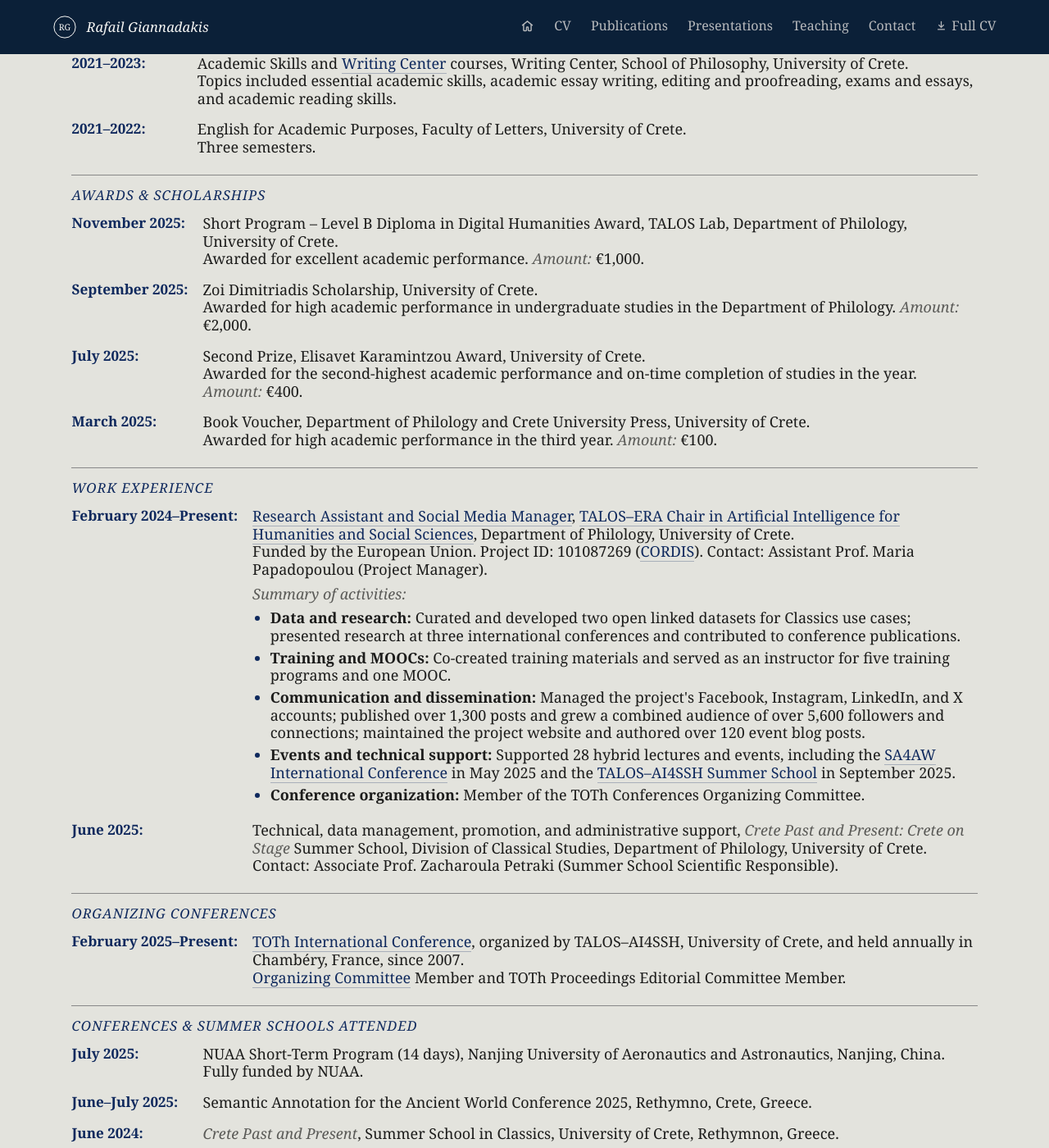
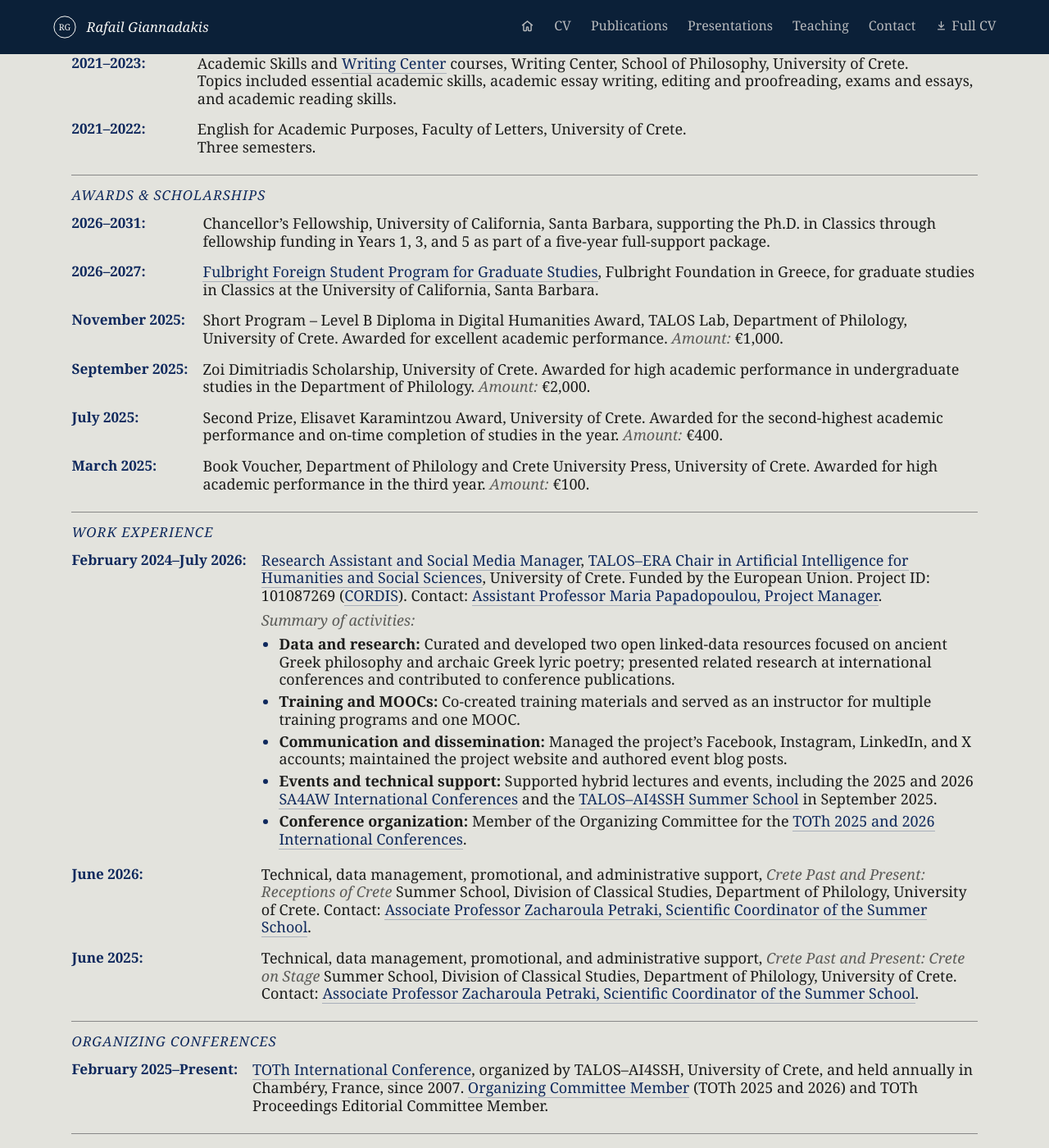
Before and after one commit to rgiannadakis/rgiannadakis.github.io, a Jekyll site: the page built from cv.md, in a window 1280 px wide and 1400 px high, scrolled down 650 px. Shown: the whole window at 82% size. Built offline with Jekyll 4.4.1, drawn with Linux system fonts in a browser that asks for light colours; some of the changed text lies outside the part shown.

Commit message:
site updates

```diff
--- a/cv.md
+++ b/cv.md
@@ -13,24 +13,21 @@ This page provides a concise overview of my academic CV. For publications, datas
 <div class="cv-item">
 <div class="cv-date">2021–2025:</div>
 <div class="cv-description">
-BA in Philology (Ptychio), specializing in Classical Studies, University of Crete.<br>
-<em>Grade:</em> «Άριστα» [Excellent] — 9.42/10. <em>Ranked second in the graduating cohort; completed the degree on time</em> (four-year BA, per the Greek higher-education system).
+BA in Philology (Ptychio), specializing in Classical Studies, University of Crete. <em>Grade:</em> «Άριστα» [Excellent] — 9.42/10. <em>Ranked second in the graduating cohort; completed the degree on time</em> (four-year BA, per the Greek higher-education system).
 </div>
 </div>
 
 <div class="cv-item">
 <div class="cv-date">2018–2021:</div>
 <div class="cv-description">
-Upper Secondary School (Lykeio), 3rd Day Lykeio School of Rethymnon.<br>
-<em>Final grade (Apolytirion):</em> «Άριστα» [Excellent] — 19.9/20.
+Upper Secondary School (Lykeio), 3rd Day Lykeio School of Rethymnon. <em>Final grade (Apolytirion):</em> «Άριστα» [Excellent] — 19.9/20.
 </div>
 </div>
 
 <div class="cv-item">
 <div class="cv-date">2015–2018:</div>
 <div class="cv-description">
-Lower Secondary School (Gymnasio), 3rd Day Gymnasio School of Rethymnon.<br>
-<em>Final grade (Apolytirion):</em> «Άριστα» [Excellent] — 19.3/20.
+Lower Secondary School (Gymnasio), 3rd Day Gymnasio School of Rethymnon. <em>Final grade (Apolytirion):</em> «Άριστα» [Excellent] — 19.3/20.
 </div>
 </div>
 
@@ -86,34 +83,44 @@ Three semesters.
 <div class="cv-list">
 
 <div class="cv-item">
+<div class="cv-date">2026–2031:</div>
+<div class="cv-description">
+Chancellor’s Fellowship, University of California, Santa Barbara, supporting the Ph.D. in Classics through fellowship funding in Years 1, 3, and 5 as part of a five-year full-support package.
+</div>
+</div>
+
+<div class="cv-item">
+<div class="cv-date">2026–2027:</div>
+<div class="cv-description">
+<a href="https://www.fulbright.gr/en/grantees/greek-grantees-profiles/fulbright-foreign-student-program/graduate-students/1987-rafail-giannadakis">Fulbright Foreign Student Program for Graduate Studies</a>, Fulbright Foundation in Greece, for graduate studies in Classics at the University of California, Santa Barbara.
+</div>
+</div>
+
+<div class="cv-item">
 <div class="cv-date">November 2025:</div>
 <div class="cv-description">
-Short Program – Level B Diploma in Digital Humanities Award, TALOS Lab, Department of Philology, University of Crete.<br>
-Awarded for excellent academic performance. <em>Amount:</em> €1,000.
+Short Program – Level B Diploma in Digital Humanities Award, TALOS Lab, Department of Philology, University of Crete. Awarded for excellent academic performance. <em>Amount:</em> €1,000.
 </div>
 </div>
 
 <div class="cv-item">
 <div class="cv-date">September 2025:</div>
 <div class="cv-description">
-Zoi Dimitriadis Scholarship, University of Crete.<br>
-Awarded for high academic performance in undergraduate studies in the Department of Philology. <em>Amount:</em> €2,000.
+Zoi Dimitriadis Scholarship, University of Crete. Awarded for high academic performance in undergraduate studies in the Department of Philology. <em>Amount:</em> €2,000.
 </div>
 </div>
 
 <div class="cv-item">
 <div class="cv-date">July 2025:</div>
 <div class="cv-description">
-Second Prize, Elisavet Karamintzou Award, University of Crete.<br>
-Awarded for the second-highest academic performance and on-time completion of studies in the year. <em>Amount:</em> €400.
+Second Prize, Elisavet Karamintzou Award, University of Crete. Awarded for the second-highest academic performance and on-time completion of studies in the year. <em>Amount:</em> €400.
 </div>
 </div>
 
 <div class="cv-item">
 <div class="cv-date">March 2025:</div>
 <div class="cv-description">
-Book Voucher, Department of Philology and Crete University Press, University of Crete.<br>
-Awarded for high academic performance in the third year. <em>Amount:</em> €100.
+Book Voucher, Department of Philology and Crete University Press, University of Crete. Awarded for high academic performance in the third year. <em>Amount:</em> €100.
 </div>
 </div>
 
@@ -124,28 +131,33 @@ Awarded for high academic performance in the third year. <em>Amount:</em> €100
 <div class="cv-list">
 
 <div class="cv-item">
-<div class="cv-date">February 2024–Present:</div>
+<div class="cv-date">February 2024–July 2026:</div>
 <div class="cv-description">
-<a href="https://talos-ai4ssh.uoc.gr/talos-centre/team/">Research Assistant and Social Media Manager</a>, <a href="https://talos-ai4ssh.uoc.gr/">TALOS–ERA Chair in Artificial Intelligence for Humanities and Social Sciences</a>, Department of Philology, University of Crete.<br>
-Funded by the European Union. Project ID: 101087269 (<a href="https://cordis.europa.eu/project/id/101087269">CORDIS</a>). Contact: Assistant Prof. Maria Papadopoulou (Project Manager).
+<a href="https://talos-ai4ssh.uoc.gr/talos-centre/team/">Research Assistant and Social Media Manager</a>, <a href="https://talos-ai4ssh.uoc.gr/">TALOS–ERA Chair in Artificial Intelligence for Humanities and Social Sciences</a>, University of Crete. Funded by the European Union. Project ID: 101087269 (<a href="https://cordis.europa.eu/project/id/101087269">CORDIS</a>). Contact: <a href="https://philology.uoc.gr/en/staff/maria-papadopoyloy">Assistant Professor Maria Papadopoulou, Project Manager</a>.
 
 <p><em>Summary of activities:</em></p>
 
 <ul>
-<li><strong>Data and research:</strong> Curated and developed two open linked datasets for Classics use cases; presented research at three international conferences and contributed to conference publications.</li>
-<li><strong>Training and MOOCs:</strong> Co-created training materials and served as an instructor for five training programs and one MOOC.</li>
-<li><strong>Communication and dissemination:</strong> Managed the project's Facebook, Instagram, LinkedIn, and X accounts; published over 1,300 posts and grew a combined audience of over 5,600 followers and connections; maintained the project website and authored over 120 event blog posts.</li>
-<li><strong>Events and technical support:</strong> Supported 28 hybrid lectures and events, including the <a href="https://talos-ai4ssh.uoc.gr/events/conferences/semantic-annotation-for-the-ancient-world-conference/">SA4AW International Conference</a> in May 2025 and the <a href="https://talos-ai4ssh.uoc.gr/training/summer-school-ai4ssh-2025/">TALOS–AI4SSH Summer School</a> in September 2025.</li>
-<li><strong>Conference organization:</strong> Member of the TOTh Conferences Organizing Committee.</li>
+<li><strong>Data and research:</strong> Curated and developed two open linked-data resources focused on ancient Greek philosophy and archaic Greek lyric poetry; presented related research at international conferences and contributed to conference publications.</li>
+<li><strong>Training and MOOCs:</strong> Co-created training materials and served as an instructor for multiple training programs and one MOOC.</li>
+<li><strong>Communication and dissemination:</strong> Managed the project’s Facebook, Instagram, LinkedIn, and X accounts; maintained the project website and authored event blog posts.</li>
+<li><strong>Events and technical support:</strong> Supported hybrid lectures and events, including the 2025 and 2026 <a href="https://talos-ai4ssh.uoc.gr/events/conferences/sa4aw-conference-semantic-annotation-for-the-ancient-world/">SA4AW International Conferences</a> and the <a href="https://talos-ai4ssh.uoc.gr/training/summer-school-ai4ssh-2025/">TALOS–AI4SSH Summer School</a> in September 2025.</li>
+<li><strong>Conference organization:</strong> Member of the Organizing Committee for the <a href="https://toth.condillac.org/">TOTh 2025 and 2026 International Conferences</a>.</li>
 </ul>
+</div>
+</div>
+
+<div class="cv-item">
+<div class="cv-date">June 2026:</div>
+<div class="cv-description">
+Technical, data management, promotional, and administrative support, <em>Crete Past and Present: Receptions of Crete</em> Summer School, Division of Classical Studies, Department of Philology, University of Crete. Contact: <a href="https://philology.uoc.gr/en/staff/zacharoula-petraki">Associate Professor Zacharoula Petraki, Scientific Coordinator of the Summer School</a>.
 </div>
 </div>
 
 <div class="cv-item">
 <div class="cv-date">June 2025:</div>
 <div class="cv-description">
-Technical, data management, promotion, and administrative support, <em>Crete Past and Present: Crete on Stage</em> Summer School, Division of Classical Studies, Department of Philology, University of Crete.<br>
-Contact: Associate Prof. Zacharoula Petraki (Summer School Scientific Responsible).
+Technical, data management, promotional, and administrative support, <em>Crete Past and Present: Crete on Stage</em> Summer School, Division of Classical Studies, Department of Philology, University of Crete. Contact: <a href="https://philology.uoc.gr/en/staff/zacharoula-petraki">Associate Professor Zacharoula Petraki, Scientific Coordinator of the Summer School</a>.
 </div>
 </div>
 
@@ -158,8 +170,7 @@ Contact: Associate Prof. Zacharoula Petraki (Summer School Scientific Responsibl
 <div class="cv-item">
 <div class="cv-date">February 2025–Present:</div>
 <div class="cv-description">
-<a href="https://toth.condillac.org/conference">TOTh International Conference</a>, organized by TALOS–AI4SSH, University of Crete, and held annually in Chambéry, France, since 2007.<br>
-<a href="https://toth.condillac.org/committees">Organizing Committee</a> Member and TOTh Proceedings Editorial Committee Member.
+<a href="https://toth.condillac.org/conference">TOTh International Conference</a>, organized by TALOS–AI4SSH, University of Crete, and held annually in Chambéry, France, since 2007. <a href="https://toth.condillac.org/committees">Organizing Committee Member</a> (TOTh 2025 and 2026) and TOTh Proceedings Editorial Committee Member.
 </div>
 </div>
 
@@ -170,38 +181,44 @@ Contact: Associate Prof. Zacharoula Petraki (Summer School Scientific Responsibl
 <div class="cv-list">
 
 <div class="cv-item">
+<div class="cv-date">July 6–10, 2026:</div>
+<div class="cv-description">
+<a href="https://princeton-cdh.github.io/athens2026/"><em>Digital Humanities for Hellenic Studies: Historic Athens in 3D</em></a>, Summer Institute, Princeton Athens Center, Athens, Greece.
+</div>
+</div>
+
+<div class="cv-item">
 <div class="cv-date">July 2025:</div>
 <div class="cv-description">
-NUAA Short-Term Program (14 days), Nanjing University of Aeronautics and Astronautics, Nanjing, China.<br>
-Fully funded by NUAA.
+NUAA Short-Term Program (14 days), Nanjing University of Aeronautics and Astronautics, Nanjing, China. Fully funded by NUAA.
 </div>
 </div>
 
 <div class="cv-item">
 <div class="cv-date">June–July 2025:</div>
 <div class="cv-description">
-Semantic Annotation for the Ancient World Conference 2025, Rethymno, Crete, Greece.
+<em>Semantic Annotation for the Ancient World Conference 2025</em>, Rethymno, Crete, Greece.
 </div>
 </div>
 
 <div class="cv-item">
 <div class="cv-date">June 2024:</div>
 <div class="cv-description">
-<em>Crete Past and Present</em>, Summer School in Classics, University of Crete, Rethymnon, Greece.
+<em>Crete Past and Present</em>, Summer School in Classics, University of Crete, Rethymno, Greece.
 </div>
 </div>
 
 <div class="cv-item">
 <div class="cv-date">September 2023:</div>
 <div class="cv-description">
-1st International Conference on Higher Education Pedagogy and Faculty Development: <em>Developing Academics' Pedagogical Acuity</em>, University of Crete, Rethymnon, Greece.
+1st International Conference on Higher Education Pedagogy and Faculty Development: <em>Developing Academics' Pedagogical Acuity</em>, University of Crete, Rethymno, Greece.
 </div>
 </div>
 
 <div class="cv-item">
 <div class="cv-date">July 2023:</div>
 <div class="cv-description">
-7th Open International Conference of the Network for the Study of Archaic and Classical Greek Song: "What's in a Poet?", Barcelona, Spain.
+7th Open International Conference of the Network for the Study of Archaic and Classical Greek Song: <em>What's in a Poet?</em>, Barcelona, Spain.
 </div>
 </div>
 
@@ -212,33 +229,37 @@ Semantic Annotation for the Ancient World Conference 2025, Rethymno, Crete, Gree
 <div class="cv-list">
 
 <div class="cv-item">
-<div class="cv-date">September 2023–Present:</div>
+<div class="cv-date">June 2023–Present:</div>
 <div class="cv-description">
-<a href="https://writingcenter.phl.uoc.gr/2024/05/19/voithoi-kentrou-grafis-2023-2024/">Assistant, Writing Center</a>, School of Philosophy, University of Crete.<br>
-Supported academic-skills guidance, student support, teaching materials, digital learning materials, oral-presentation training, and outreach. Contact: Dr. Panagiota Samioti (Center's instructor).
+Usher, Erofili Theatre, Municipality of Rethymno.
 </div>
 </div>
 
 <div class="cv-item">
-<div class="cv-date">June 2023–Present:</div>
+<div class="cv-date">September 2023–December 2025:</div>
 <div class="cv-description">
-Usher, Erofili Theatre, Municipality of Rethymnon.
+<a href="https://writingcenter.phl.uoc.gr/2024/05/19/voithoi-kentrou-grafis-2023-2024/">Assistant, Writing Center</a>, School of Philosophy, University of Crete. Supported academic-skills guidance, student support, teaching materials, digital learning materials, oral-presentation training, and outreach. Contact: <a href="https://phl.uoc.gr/laboratories/writing-center/#:~:text=Webpage-,Giota%20Samioti,-Instructor">Dr. Giota Samioti, Writing Center Instructor</a>.
 </div>
 </div>
 
 <div class="cv-item">
 <div class="cv-date">June–July 2024:</div>
 <div class="cv-description">
-Technical, data management, promotion, and administrative support, <em>Crete Past and Present</em> Summer School, Division of Classical Studies, Department of Philology, University of Crete.<br>
-Contact: Associate Prof. Zacharoula Petraki (Summer School Scientific Responsible).
+Technical, data management, promotional, and administrative support, <em>Crete Past and Present</em> Summer School, Division of Classical Studies, Department of Philology, University of Crete. Contact: <a href="https://philology.uoc.gr/en/staff/zacharoula-petraki">Associate Professor Zacharoula Petraki, Scientific Coordinator of the Summer School</a>.
 </div>
 </div>
 
 <div class="cv-item">
 <div class="cv-date">April 2022:</div>
 <div class="cv-description">
-University of Crete team member, <em>Discussing Ancient Texts</em>.<br>
-Participated in discussions with high-school students on Plato's <em>Republic</em> and Aristophanes' <em>Peace</em>.
+University of Crete team member, <em>Discussing Ancient Texts</em>. Participated in a discussion with high-school students on Plato's <em>Republic</em>.
+</div>
+</div>
+
+<div class="cv-item">
+<div class="cv-date">April 2022:</div>
+<div class="cv-description">
+University of Crete team member, <em>Discussing Ancient Texts</em>. Participated in a discussion with high-school students on Aristophanes' <em>Peace</em>.
 </div>
 </div>
 
```
